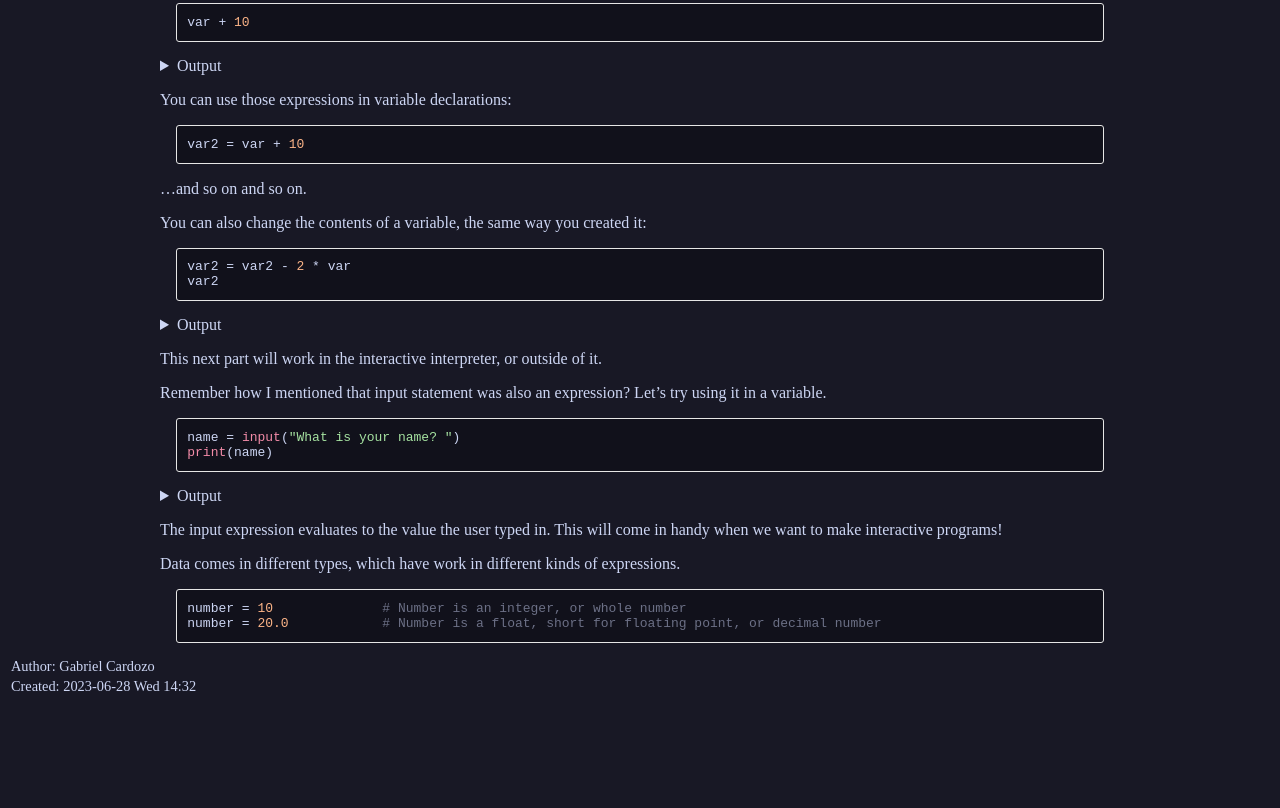
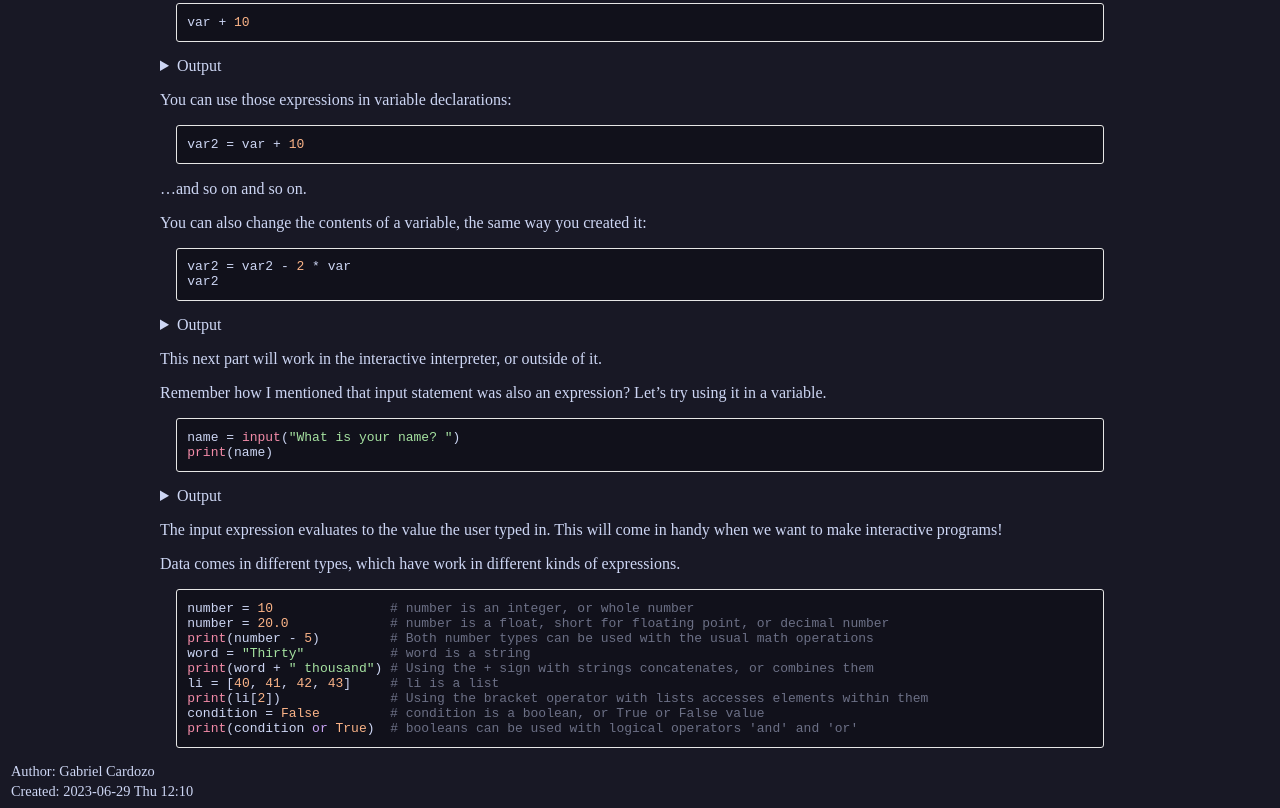
Before and after one commit to iamthetoaster/lessons_summer2023, a plain HTML site: page lesson_1.html in a window 1280 px wide. Shown: the part 1639-2447 px from the top of the page. Before the commit the page ends 2342 px from the top, so only its background shows below. Drawn offline with Linux system fonts and the light colour scheme.

Commit message:
Automated index file generation and inclusion of stylesheet

```diff
--- a/lesson_1.html
+++ b/lesson_1.html
@@ -3,7 +3,7 @@
 "http://www.w3.org/TR/xhtml1/DTD/xhtml1-strict.dtd">
 <html xmlns="http://www.w3.org/1999/xhtml" lang="en" xml:lang="en">
 <head>
-<!-- 2023-06-28 Wed 14:32 -->
+<!-- 2023-06-29 Thu 12:10 -->
 <meta http-equiv="Content-Type" content="text/html;charset=utf-8" />
 <meta name="viewport" content="width=device-width, initial-scale=1" />
 <title>Lesson 1: The Basic Basics</title>
@@ -193,12 +193,7 @@
     { background-color: #ffff00; color: #000000; font-weight: bold; }
   .org-svg { }
 </style>
-<style>
-body { background-color:#181825; color:#cdd6f4 }
-pre { background-color:#11111b }
-a { color:#89b4fa }
-ol ol { list-style-type: lower-alpha }
-</style>
+<link rel="stylesheet" href="style.css">
 </head>
 <body>
 <div id="content" class="content">
@@ -440,8 +435,15 @@ The input expression evaluates to the value the user typed in. This will come in
 Data comes in different types, which have work in different kinds of expressions.
 </p>
 <div class="org-src-container">
-<pre class="src src-python"><span style="color: #cdd6f4;">number</span> = <span style="color: #fab387;">10</span>              <span style="color: #6c7086;"># </span><span style="color: #6c7086;">Number is an integer, or whole number</span>
-<span style="color: #cdd6f4;">number</span> = <span style="color: #fab387;">20.0</span>            <span style="color: #6c7086;"># </span><span style="color: #6c7086;">Number is a float, short for floating point, or decimal number</span>
+<pre class="src src-python"><span style="color: #cdd6f4;">number</span> = <span style="color: #fab387;">10</span>               <span style="color: #6c7086;"># </span><span style="color: #6c7086;">number is an integer, or whole number</span>
+<span style="color: #cdd6f4;">number</span> = <span style="color: #fab387;">20.0</span>             <span style="color: #6c7086;"># </span><span style="color: #6c7086;">number is a float, short for floating point, or decimal number</span>
+<span style="color: #f38ba8;">print</span>(number - <span style="color: #fab387;">5</span>)         <span style="color: #6c7086;"># </span><span style="color: #6c7086;">Both number types can be used with the usual math operations</span>
+<span style="color: #cdd6f4;">word</span> = <span style="color: #a6e3a1;">"Thirty"</span>           <span style="color: #6c7086;"># </span><span style="color: #6c7086;">word is a string</span>
+<span style="color: #f38ba8;">print</span>(word + <span style="color: #a6e3a1;">" thousand"</span>) <span style="color: #6c7086;"># </span><span style="color: #6c7086;">Using the + sign with strings concatenates, or combines them</span>
+<span style="color: #cdd6f4;">li</span> = [<span style="color: #fab387;">40</span>, <span style="color: #fab387;">41</span>, <span style="color: #fab387;">42</span>, <span style="color: #fab387;">43</span>]     <span style="color: #6c7086;"># </span><span style="color: #6c7086;">li is a list</span>
+<span style="color: #f38ba8;">print</span>(li[<span style="color: #fab387;">2</span>])              <span style="color: #6c7086;"># </span><span style="color: #6c7086;">Using the bracket operator with lists accesses elements within them</span>
+<span style="color: #cdd6f4;">condition</span> = <span style="color: #fab387;">False</span>         <span style="color: #6c7086;"># </span><span style="color: #6c7086;">condition is a boolean, or True or False value</span>
+<span style="color: #f38ba8;">print</span>(condition <span style="color: #cba6f7;">or</span> <span style="color: #fab387;">True</span>)  <span style="color: #6c7086;"># </span><span style="color: #6c7086;">booleans can be used with logical operators 'and' and 'or'</span>
 </pre>
 </div>
 </div>
@@ -449,7 +451,7 @@ Data comes in different types, which have work in different kinds of expressions
 </div>
 <div id="postamble" class="status">
 <p class="author">Author: Gabriel Cardozo</p>
-<p class="date">Created: 2023-06-28 Wed 14:32</p>
+<p class="date">Created: 2023-06-29 Thu 12:10</p>
 </div>
 </body>
 </html>
--- /dev/null
+++ b/style.css
@@ -0,0 +1,4 @@
+body { background-color:#181825; color:#cdd6f4 }
+pre { background-color:#11111b }
+a { color:#89b4fa }
+ol ol { list-style-type: lower-alpha }
```
Also changed, not shown: index.html (+4 -11 lines), lesson_0.html (+3 -8 lines), source/name.txt (deleted), 4 other files.
